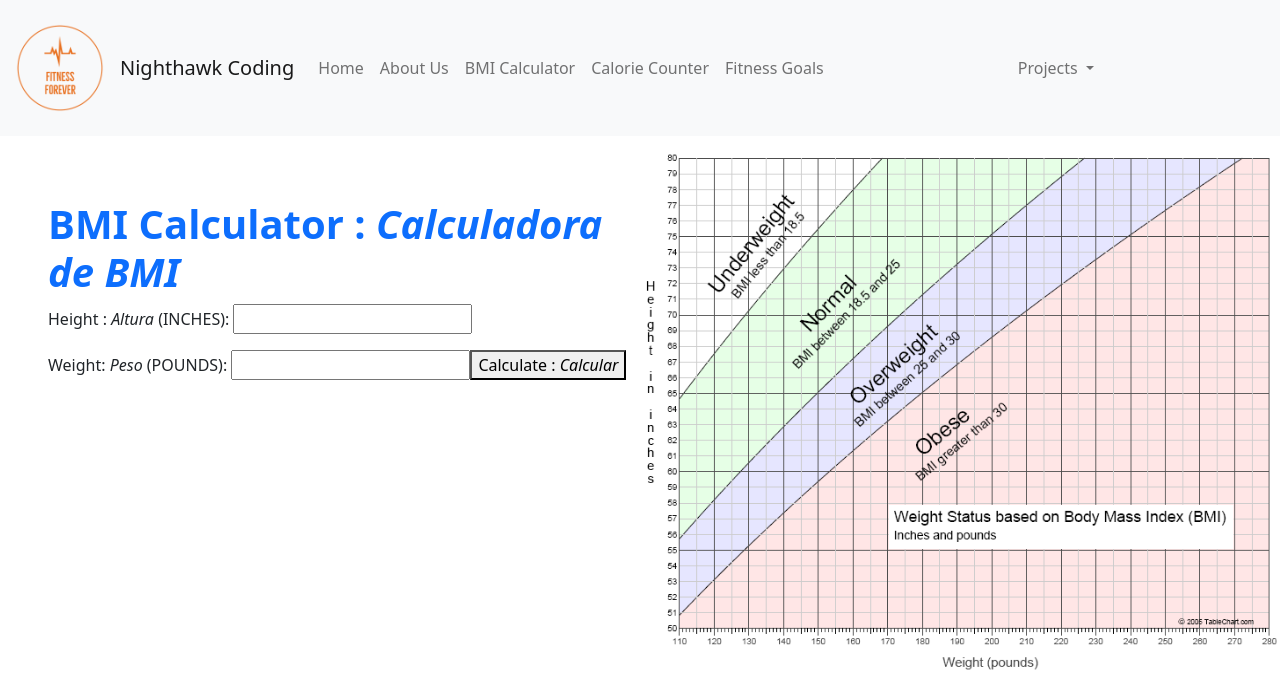
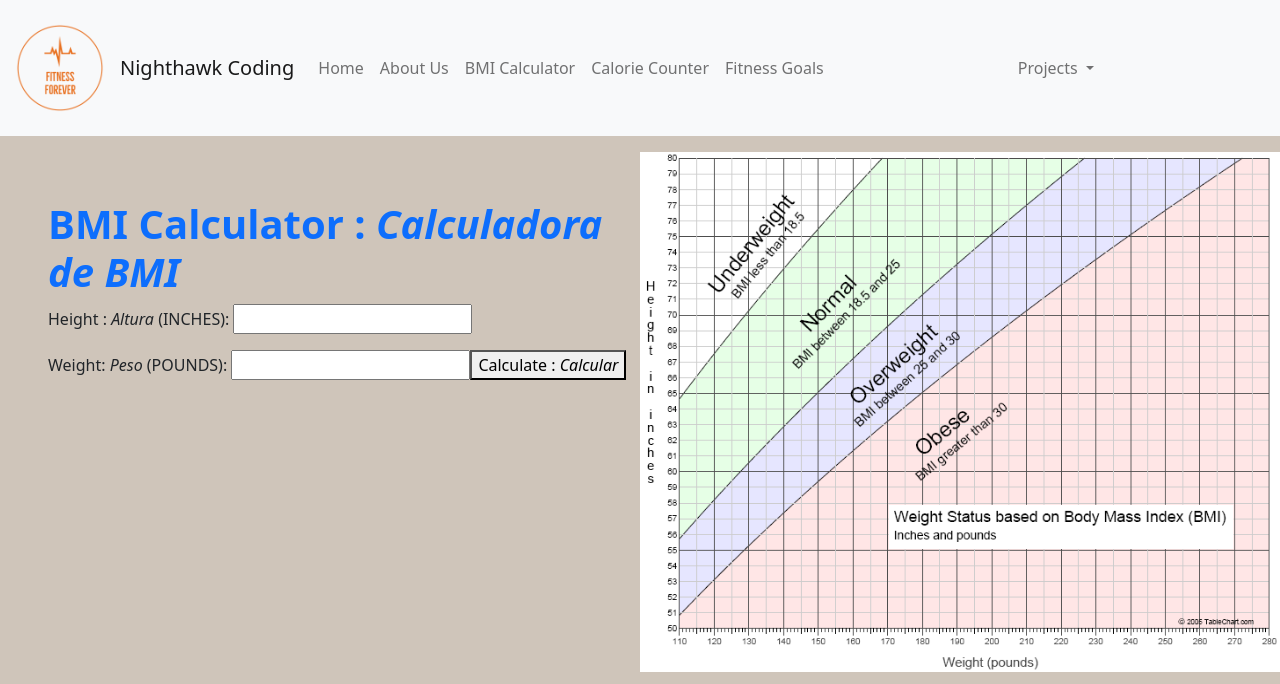
Before and after one commit to Krishiv111/Period5-Tri-1-APCSP-Group, a Flask app: page /bmi/ in a window 1280 px wide. Shown: the top 684 px of the page. Run offline with Flask 2, Linux system fonts and the light colour scheme.

Commit message:
color change

```diff
--- a/templates/bmi.html
+++ b/templates/bmi.html
@@ -9,7 +9,7 @@
 {% block body %}
     <!- Try building a new body here, bootstrap is a wise choice ->
         </head>
-        <body>
+        <body style="background-color: rgb(207, 197, 186);">
             <div class="calculator-container">
                 <p> <img src="../static/assets/bmi-graph.png" alt="BMI Graph" style="float:right;width:640px;height:520px;"></p>
                 <div class="px-5 py-5 mx-auto">
```
